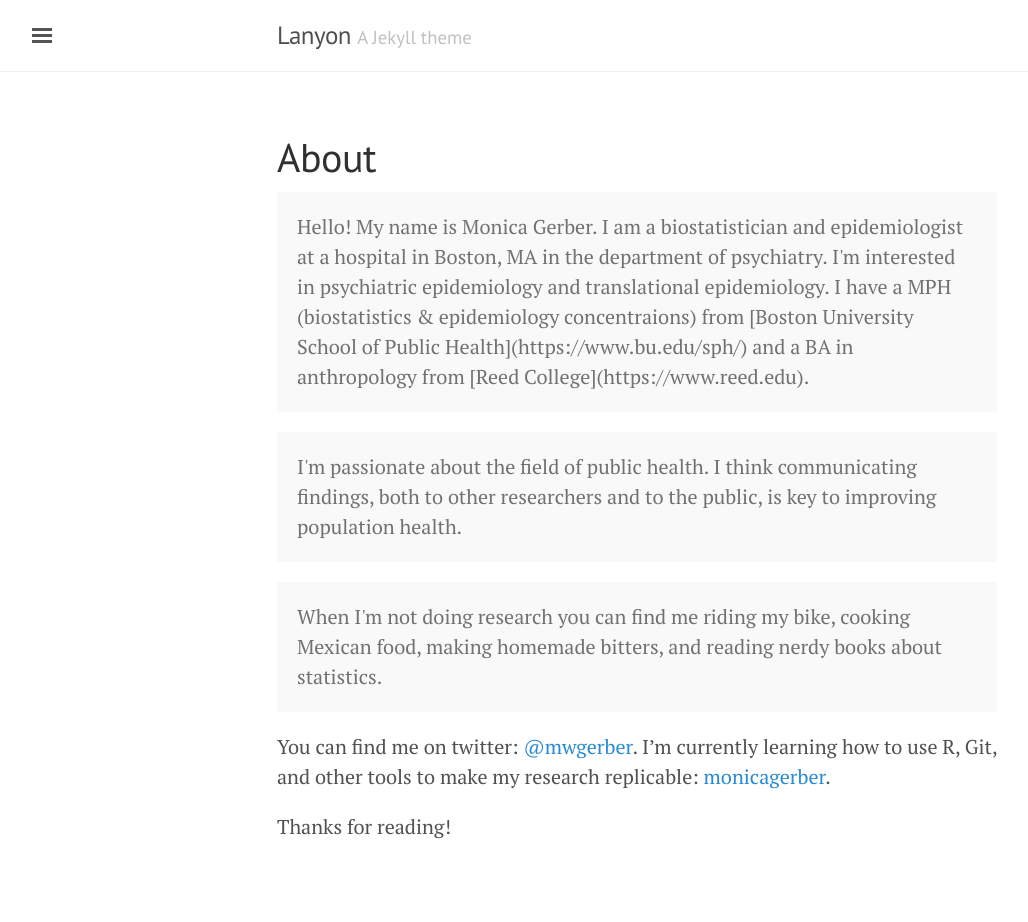
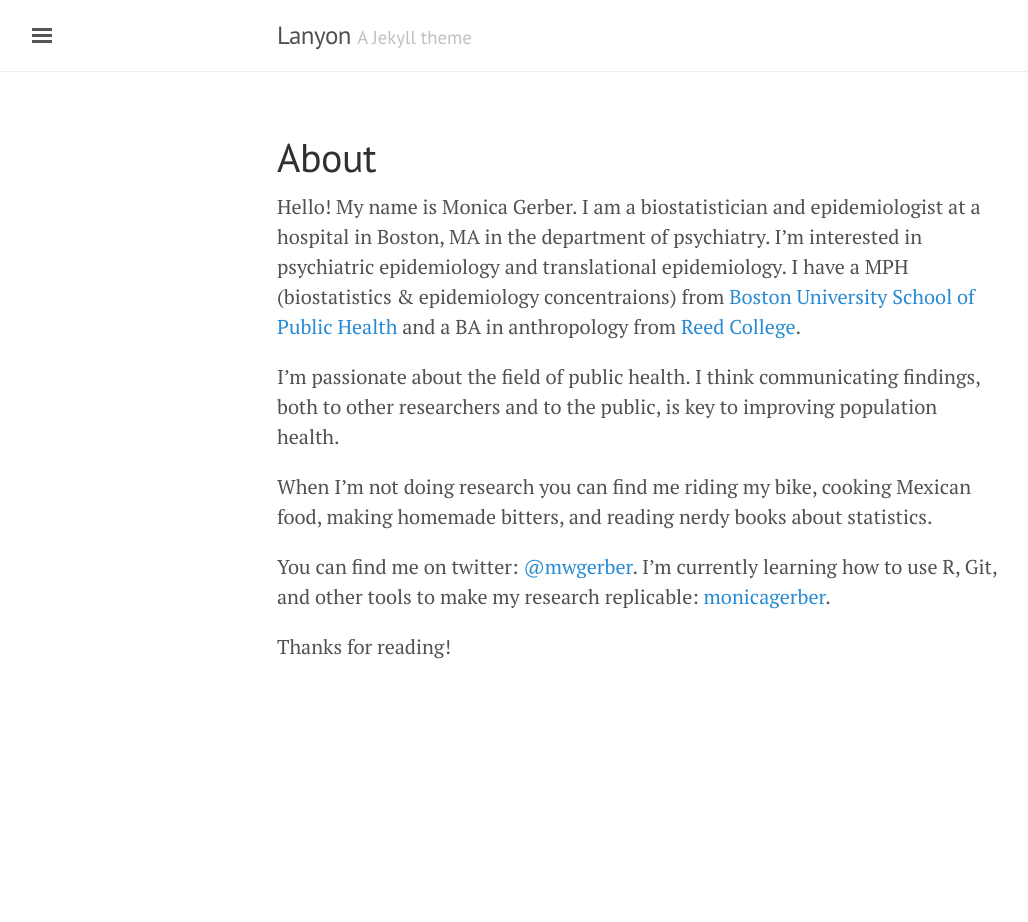
Before and after one commit to monicagerber/monicagerber.github.io, a Jekyll site: the page built from about.md, in a window 1280 px wide. Shown: the whole page, without its empty margins (3-1031 px from the left). Built offline with Jekyll 4.4.1, drawn with Linux system fonts in a browser that asks for light colours; after the commit the page ends 900 px from its top, so only the background shows below that.

Commit message:
Update about.md

```diff
--- a/about.md
+++ b/about.md
@@ -3,17 +3,12 @@ layout: page
 title: About
 ---
 
-<p class="message">
+
   Hello! My name is Monica Gerber. I am a biostatistician and epidemiologist at a hospital in Boston, MA in the department of psychiatry. I'm interested in psychiatric epidemiology and translational epidemiology. I have a MPH (biostatistics & epidemiology concentraions) from [Boston University School of Public Health](https://www.bu.edu/sph/) and a BA in anthropology from [Reed College](https://www.reed.edu).
-</p>
 
-<p class="message">
 I'm passionate about the field of public health. I think communicating findings, both to other researchers and to the public, is key to improving population health.
-</p>
 
-<p class="message">
   When I'm not doing research you can find me riding my bike, cooking Mexican food, making homemade bitters, and reading nerdy books about statistics.
-</p>
 
 You can find me on twitter: [@mwgerber](https://twitter.com/mwgerber).
 I'm currently learning how to use R, Git, and other tools to make my research replicable: [monicagerber](https://github.com/monicagerber).
```
